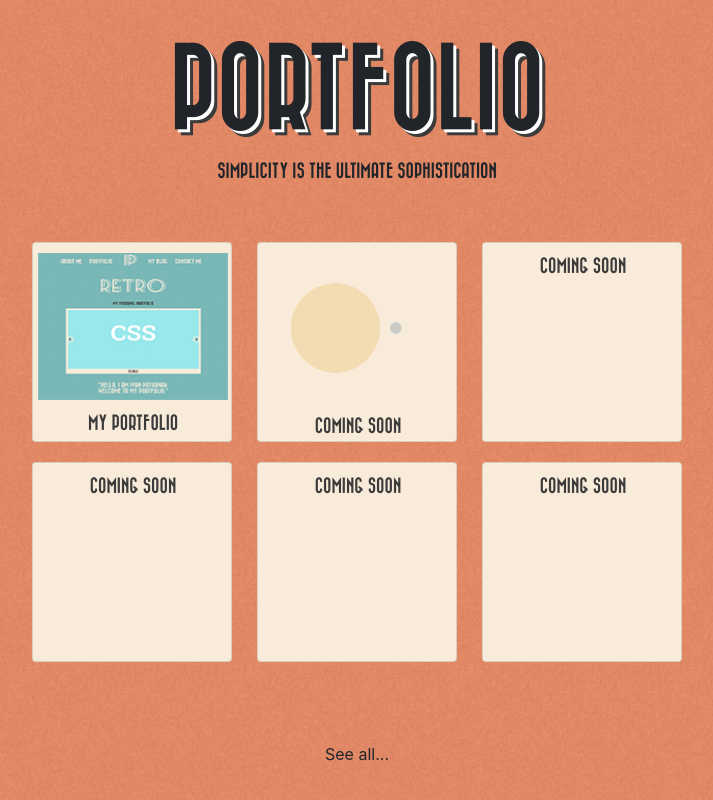
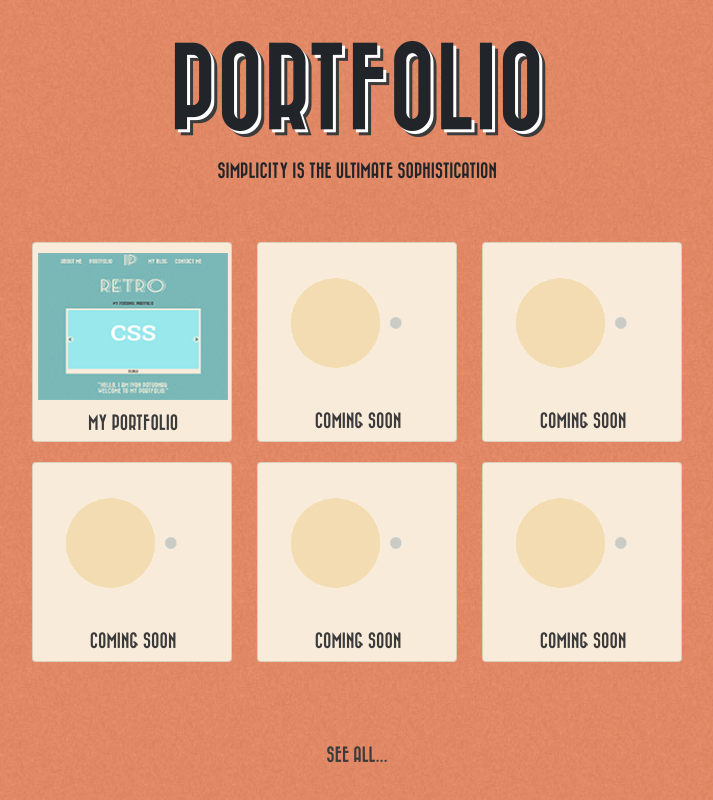
Before and after one commit to Pe4eH6ko/ReactStudy, a React (Create React App) app: page / in a window 1280 px wide. Shown: the part 1618-2418 px from the top of the page, without its empty margins (283-996 px from the left). Built offline with nearby package versions, Linux system fonts and the light colour scheme.

Commit message:
make portfolio part

```diff
--- a/src/Portfolio.js
+++ b/src/Portfolio.js
@@ -2,6 +2,16 @@ import React from 'react';
 import './Portfolio.scss';
 
 class Portfolio extends React.Component{
+    // constructor(props){
+    //     super(props);
+
+    //     this.changeText = this.changeText.bind(this);
+    // }
+    // changeText() {
+    //     var element = React.findDOMNode(this.refs.seeAll);
+    //     console.log(element);
+    //     //.childNodes.innerText("Nothing yet =)")
+    // }
     render(){
         return(
             <div className="portfolioPart">
@@ -28,8 +38,7 @@ class Portfolio extends React.Component{
                     </div>
                     <div className="col-md-4 card workPage">
                         <a href="" className="worksHref">
-                            <div className="loader"></div>
-                            {/*<img src="" className="card-img-top worksImage" alt="..."></img>*/}
+                            <img src={require('./img/Pacman-1.gif')} className="card-img-top worksImage packman" alt="Coming soon"></img>
                             <div className="card-body worksName">
                                 <p className="card-text">COMING SOON</p>
                             </div>
@@ -37,8 +46,7 @@ class Portfolio extends React.Component{
                     </div>
                     <div className="col-md-4 card workPage">
                         <a href="" className="worksHref">
-                            <div className="loader"></div>
-                            {/*<img src="" className="card-img-top worksImage" alt="..."></img>*/}
+                            <img src={require('./img/Pacman-1.gif')} className="card-img-top worksImage packman" alt="Coming soon"></img>
                             <div className="card-body worksName">
                                 <p className="card-text">COMING SOON</p>
                             </div>
@@ -46,8 +54,7 @@ class Portfolio extends React.Component{
                     </div>
                     <div className="col-md-4 card workPage">
                         <a href="" className="worksHref">
-                            <div className="loader"></div>
-                            {/*<img src="" className="card-img-top worksImage" alt="..."></img>*/}
+                            <img src={require('./img/Pacman-1.gif')} className="card-img-top worksImage packman" alt="Coming soon"></img>
                             <div className="card-body worksName">
                                 <p className="card-text">COMING SOON</p>
                             </div>
@@ -55,15 +62,14 @@ class Portfolio extends React.Component{
                     </div>
                     <div className="col-md-4 card workPage">
                         <a href="" className="worksHref">
-                            <div className="loader"></div>
-                            {/*<img src="" className="card-img-top worksImage" alt="..."></img>*/}
+                            <img src={require('./img/Pacman-1.gif')} className="card-img-top worksImage packman" alt="Coming soon"></img>
                             <div className="card-body worksName">
                                 <p className="card-text">COMING SOON</p>
                             </div>
                         </a>
                     </div>
                 </div>
-                <p>See all...</p>
+                <a href="" id="seeAll" ref="seeAll" /*onClick={this.changeText()}*/><p>SEE ALL...</p></a>
             </div>
         )
     }
--- a/src/Portfolio.scss
+++ b/src/Portfolio.scss
@@ -49,6 +49,7 @@
                     .packman{
                         width: 150px !important;
                         height: 150px !important;
+                        margin-top:5px;
                     }
                     .worksName{
                         position: relative;
@@ -63,7 +64,12 @@
                 }
             }
     }
-    p{
-        padding-top: 20px;
+    a{
+        text-decoration: none;
+        color: $colorP;
+        p{
+            padding-top: 20px;
+            font-family: $font-stack;
+        }
     }
 }
```
